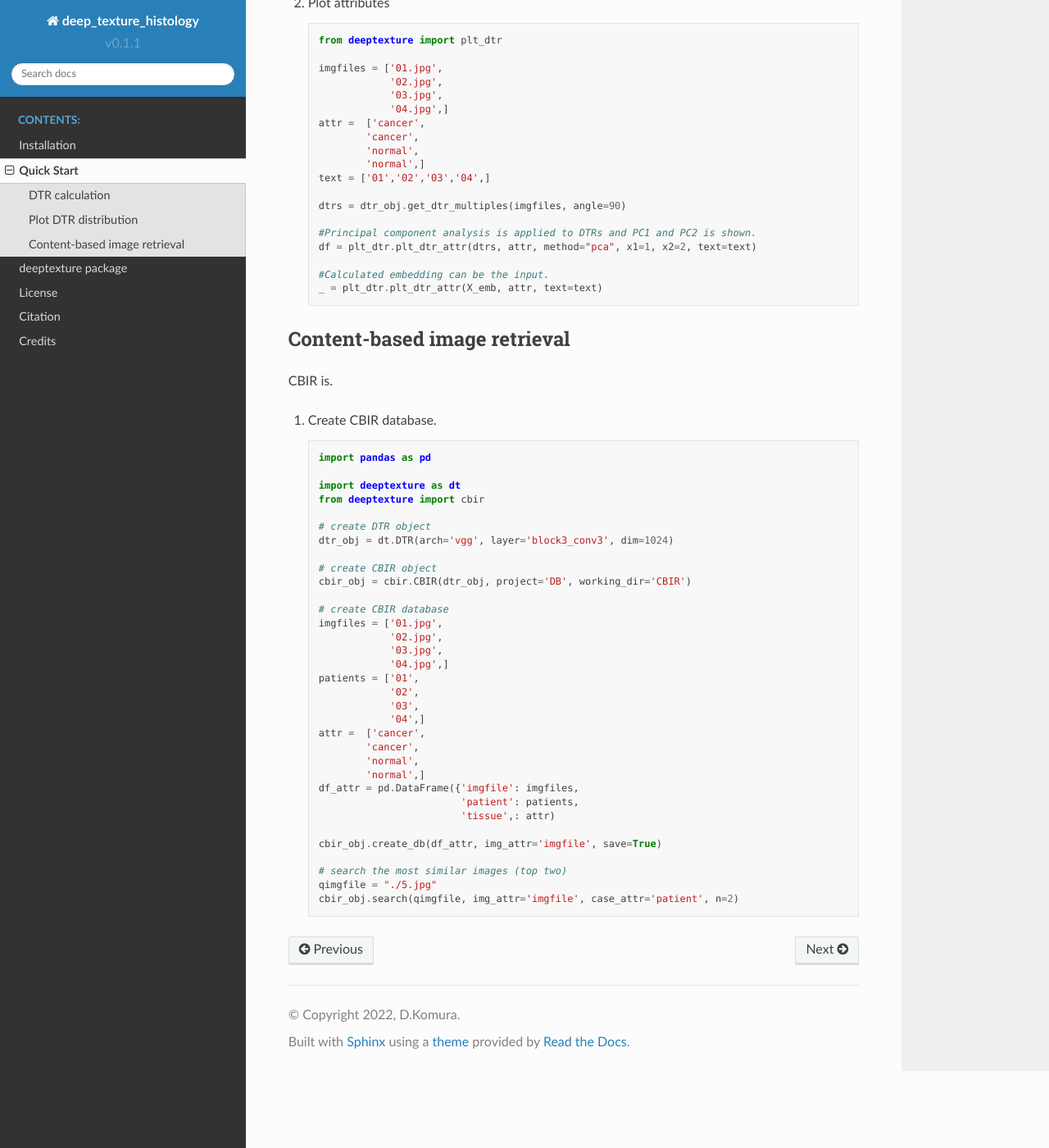
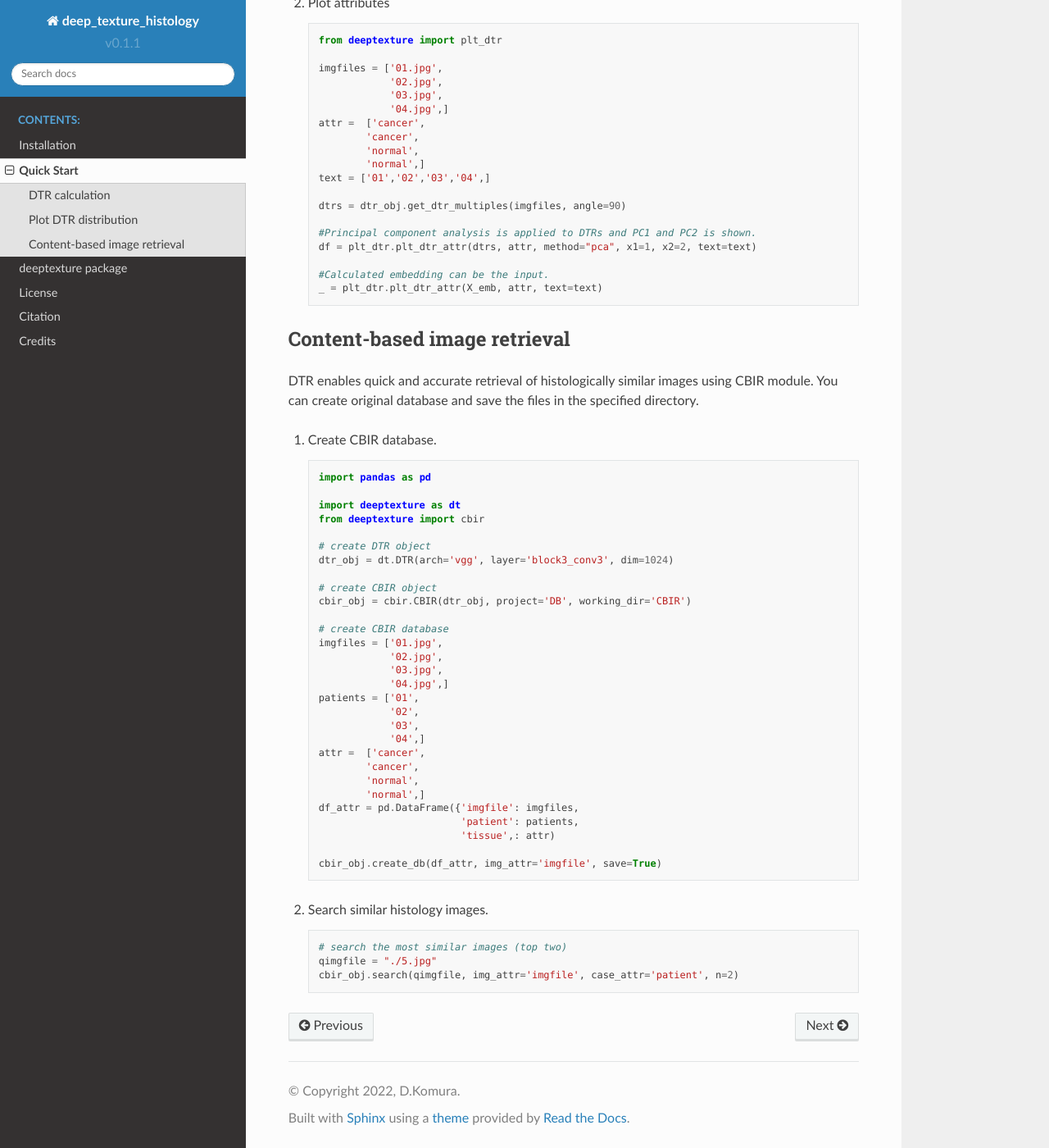
Before and after one commit to dakomura/deep_texture_histology, a Sphinx documentation site: the page built from docs/quickstart.rst, in a window 1280 px wide and 1400 px high, scrolled down 1270 px. Shown: the whole window at 82% size. Built offline with Sphinx 7.4.7 and the Read the Docs theme 2.0.0, drawn with Linux system fonts in a browser that asks for light colours.

Commit message:
update quickstart

```diff
--- a/docs/quickstart.rst
+++ b/docs/quickstart.rst
@@ -93,7 +93,8 @@ Plot DTR distribution
 Content-based image retrieval
 -----------------------------
 
-CBIR is.
+DTR enables quick and accurate retrieval of histologically similar images using CBIR module.
+You can create original database and save the files in the specified directory.
 
 
 1.  Create CBIR database.
@@ -130,6 +131,10 @@ CBIR is.
 
         cbir_obj.create_db(df_attr, img_attr='imgfile', save=True)
 
+2.  Search similar histology images.
+
+    .. code-block:: python
+
         # search the most similar images (top two)
         qimgfile = "./5.jpg"
         cbir_obj.search(qimgfile, img_attr='imgfile', case_attr='patient', n=2)
```
